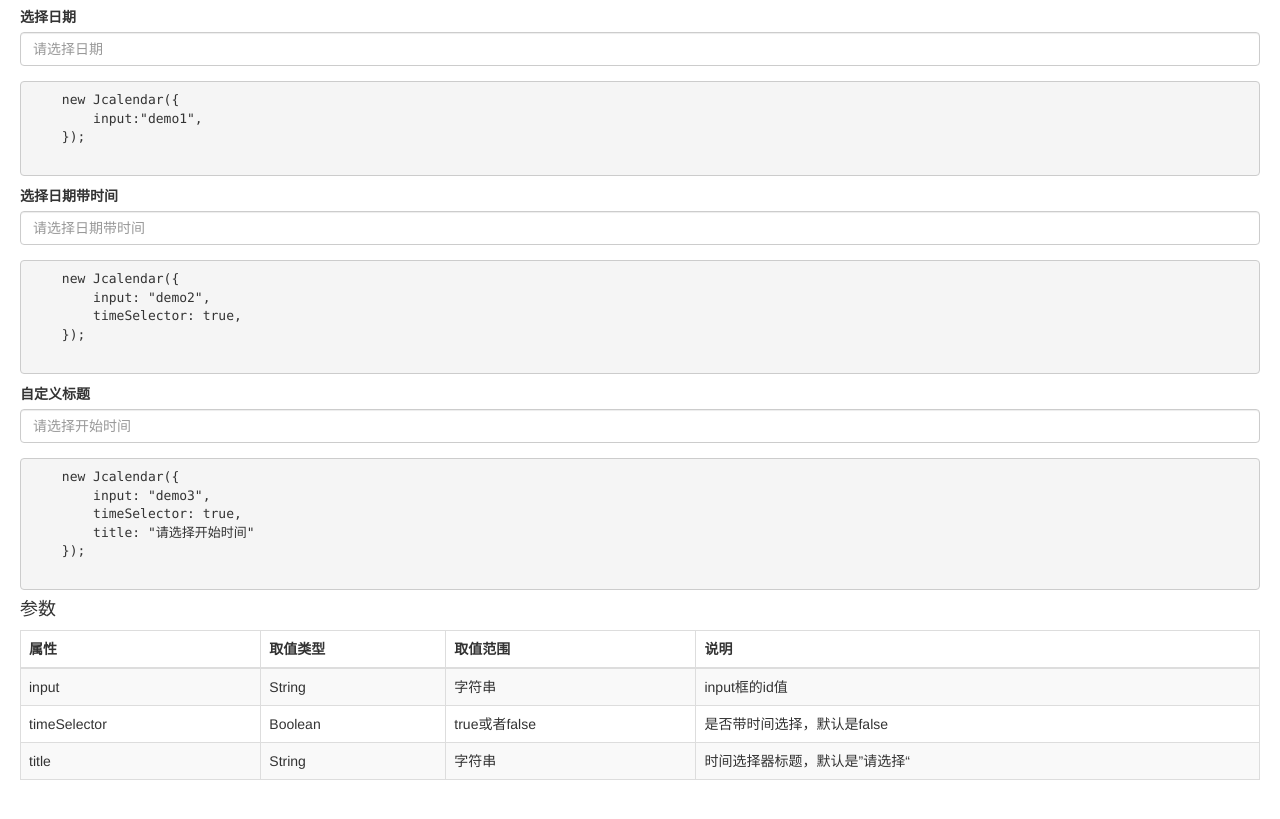
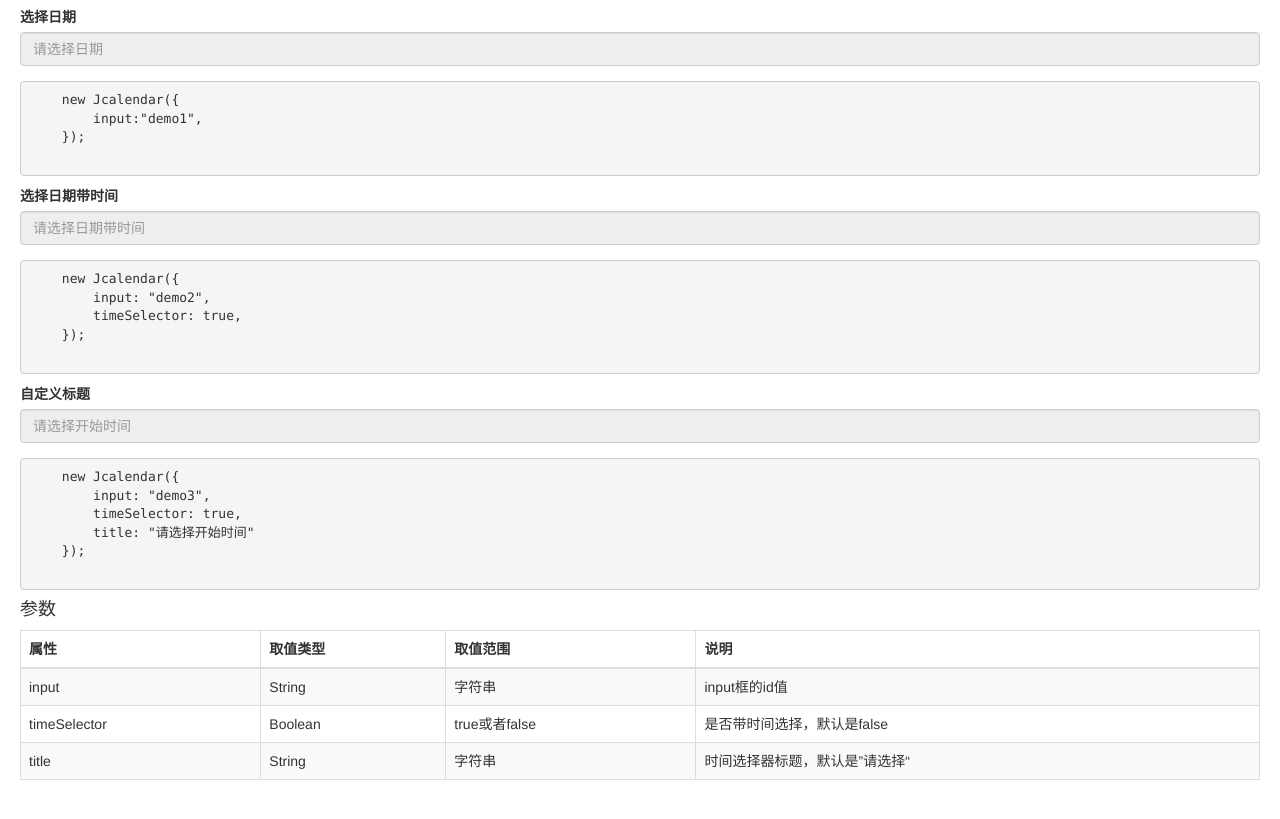
Before and after one commit to ruichengping/Jcalendar, a website: page demo/index.html in a window 1280 px wide. Shown: the part 83-902 px from the top of the page. Drawn offline with nearby package versions, Linux system fonts and the light colour scheme.

Commit message:
修改demo文件

```diff
--- a/demo/index.html
+++ b/demo/index.html
@@ -17,7 +17,7 @@
         <form>
             <div class="form-group">
                 <label>选择日期</label>
-                <input id="demo1" class="form-control" type="text" placeholder="请选择日期" />
+                <input id="demo1" class="form-control" type="text" placeholder="请选择日期"  readonly/>
             </div>
             <pre>
     new Jcalendar({
@@ -26,7 +26,7 @@
             </pre>
             <div class="form-group">
                 <label>选择日期带时间</label>
-                <input id="demo2" class="form-control" type="text" placeholder="请选择日期带时间" />
+                <input id="demo2" class="form-control" type="text" placeholder="请选择日期带时间" readonly/>
             </div>
             <pre>
     new Jcalendar({
@@ -36,7 +36,7 @@
             </pre>
             <div class="form-group">
                 <label>自定义标题</label>
-                <input id="demo3" class="form-control" type="text" placeholder="请选择开始时间" />
+                <input id="demo3" class="form-control" type="text" placeholder="请选择开始时间" readonly/>
             </div>
             <pre>
     new Jcalendar({
```
